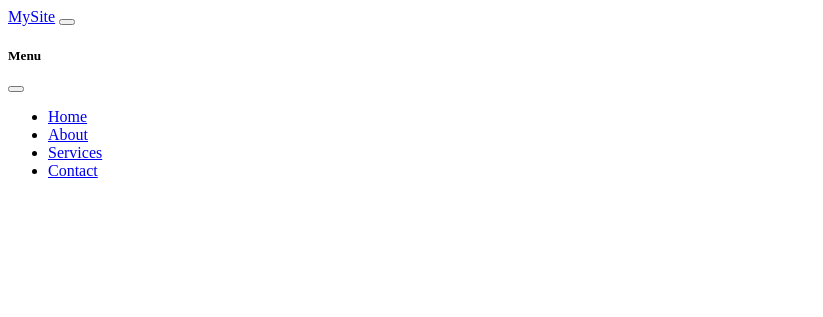
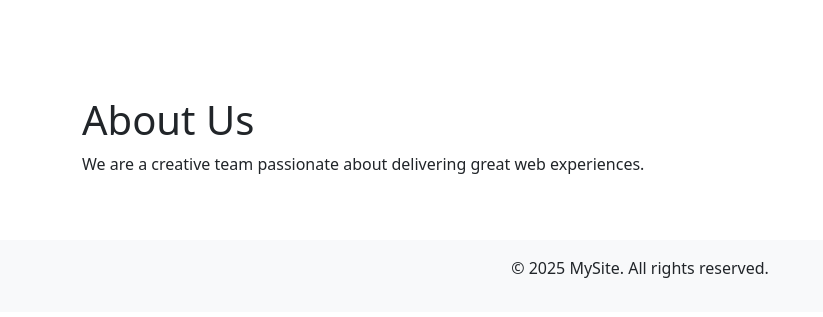
Before and after one commit to roparon/Flask_Task_App, a Flask app: template app/templates/about.html in a window 1280 px wide. Shown: the top 317 px of the page, without its empty margins (0-823 px from the left). Run offline with Flask 3, Linux system fonts and the light colour scheme; the template is opened without the code that fills it, so the values that code supplies are empty.

Commit message:
innitial commit

```diff
--- a/app/templates/about.html
+++ b/app/templates/about.html
@@ -1,23 +1,25 @@
-<nav class="navbar navbar-dark bg-dark fixed-top">
-    <div class="container-fluid">
-      <a class="navbar-brand" href="index.html">MySite</a>
-      <button class="navbar-toggler" type="button" data-bs-toggle="offcanvas" data-bs-target="#offcanvasMenu" aria-controls="offcanvasMenu">
-        <span class="navbar-toggler-icon"></span>
-      </button>
+<!DOCTYPE html>
+<html lang="en">
+<head>
+  <meta charset="UTF-8" />
+  <meta name="viewport" content="width=device-width, initial-scale=1.0" />
+  <title>About - MySite</title>
+  <link href="https://cdn.jsdelivr.net/npm/bootstrap@5.3.3/dist/css/bootstrap.min.css" rel="stylesheet" />
+</head>
+<body>
+  <!-- Navbar -->
+  <!-- Paste the shared navbar here -->
 
-      <div class="offcanvas offcanvas-end offcanvas-auto text-bg-dark" tabindex="-1" id="offcanvasMenu" aria-labelledby="offcanvasMenuLabel">
-        <div class="offcanvas-header">
-          <h5 class="offcanvas-title" id="offcanvasMenuLabel">Menu</h5>
-          <button type="button" class="btn-close btn-close-white" data-bs-dismiss="offcanvas" aria-label="Close"></button>
-        </div>
-        <div class="offcanvas-body">
-          <ul class="navbar-nav">
-            <li class="nav-item"><a class="nav-link" href="index.html">Home</a></li>
-            <li class="nav-item"><a class="nav-link" href="about.html">About</a></li>
-            <li class="nav-item"><a class="nav-link" href="services.html">Services</a></li>
-            <li class="nav-item"><a class="nav-link" href="contact.html">Contact</a></li>
-          </ul>
-        </div>
-      </div>
+  <section class="py-5 mt-5">
+    <div class="container">
+      <h1>About Us</h1>
+      <p>We are a creative team passionate about delivering great web experiences.</p>
     </div>
-  </nav>
+  </section>
+
+  <footer class="text-center bg-light py-3">
+    <p>© 2025 MySite. All rights reserved.</p>
+  </footer>
+  <script src="https://cdn.jsdelivr.net/npm/bootstrap@5.3.3/dist/js/bootstrap.bundle.min.js"></script>
+</body>
+</html>
```
